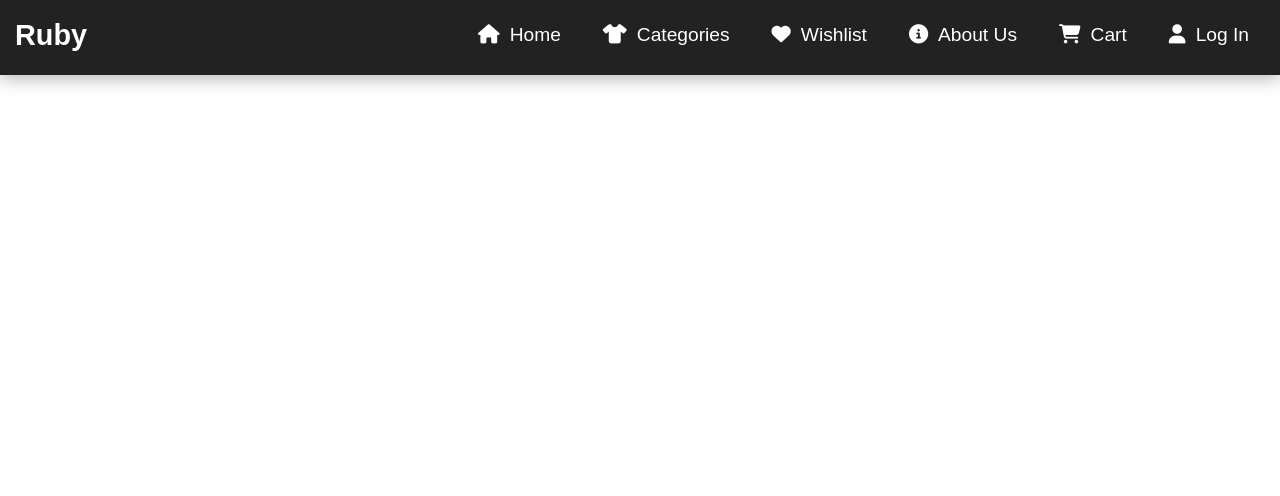
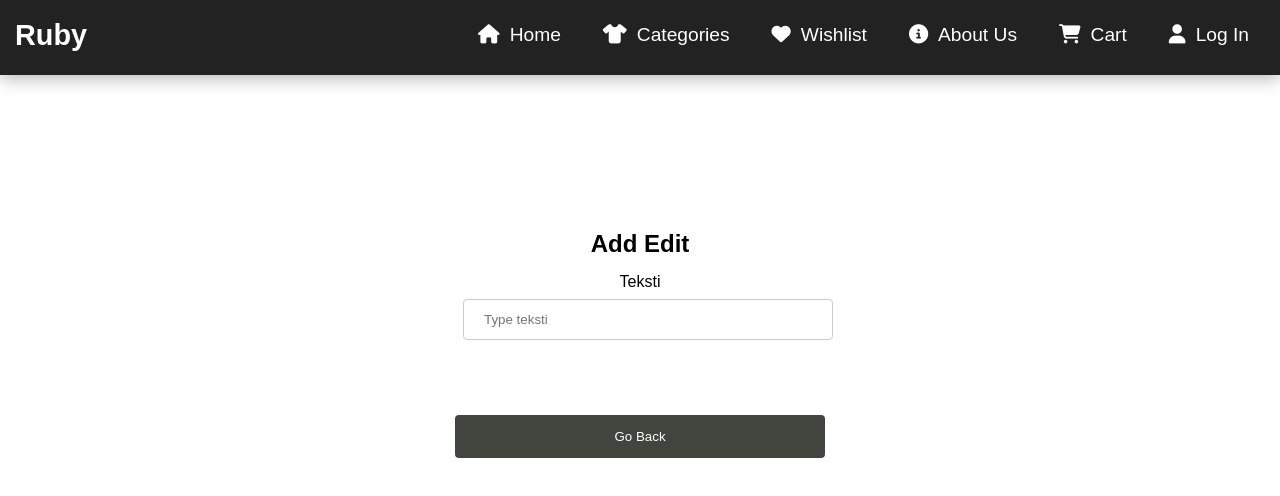
Before and after one commit to DonatHalimi/ProjektiLab1, a React (Create React App) app in the folder client/: page /addAboutUs in a window 1280 px wide. Shown: the top 496 px of the page. Built offline with nearby package versions, Linux system fonts and the light colour scheme; no server answers.

Commit message:
krijimi i crudit
aboutUs

```diff
--- a/client/src/App.js
+++ b/client/src/App.js
@@ -12,6 +12,7 @@ import AddEdit from "./Pages/AddEdit";
 import AddEditProduct from "./Pages/AddEditProduct";
 import { toast } from 'react-toastify';
 import 'react-toastify/dist/ReactToastify.css';
+import AddEditAboutUs from "./Pages/AddEditAboutUs";
 
 function App() {
   return (
@@ -28,6 +29,8 @@ function App() {
           <Route path="/update/:id" element={<AddEdit />} />
           <Route path="/addProduct" element={<AddEditProduct />} />
           <Route path="/product/update/:idproduct" element={<AddEditProduct />} />
+          <Route path="/addAboutUs" element={<AddEditAboutUs />} />
+          <Route path="/aboutus/update/:idaboutus" element={<AddEditAboutUs />} />
         </Routes>
         <ToTop />
       </BrowserRouter>
--- /dev/null
+++ b/client/src/Pages/AddEditAboutUs.js
@@ -0,0 +1,95 @@
+import React, { useState, useEffect, Fragment } from "react";
+import { useNavigate, useParams, Link } from "react-router-dom";
+import "./AddEditAboutUsStyle.css";
+import axios from "axios";
+import { toast } from 'react-toastify';
+import 'react-toastify/dist/ReactToastify.css';
+
+const initialState = {
+   teksti:""
+}
+
+const AddEditAboutUs = () => {
+    const [state, setState] = useState(initialState);
+
+
+    const { teksti} = state;
+
+    const navigate = useNavigate();
+
+    const { idaboutus } = useParams();
+
+    useEffect(() => {
+        axios.get(`http://localhost:6001/api/aboutus/get/${idaboutus}`)
+            .then((resp) => setState({ ...resp.data[0] }))
+            .catch((err) => console.log(err));
+    }, [idaboutus]);
+
+
+    const handleSubmit = (e) => {
+        e.preventDefault();
+        console.log("handleSubmit called");
+        if (!teksti) {
+            toast.error("Please fill out all the fields");
+        } else {
+            if (!idaboutus) {
+                axios.post('http://localhost:6001/api/post', {
+                    teksti
+                }).then(() => {
+                    setState({ ...state, teksti:"", })
+
+                }).catch((err) => toast.error(err.response.data))
+                toast.success("User Added Successfully");
+            } else {
+                axios.put(`http://localhost:6001/api/aboutus/update/${idaboutus}`, {
+                    idaboutus,
+                    teksti
+                }).then(() => {
+                    setState({ ...state, teksti:"", })
+
+                }).catch((err) => toast.error(err.response.data))
+                toast.success("User Added Successfully");
+            }
+
+            setTimeout(() =>
+                navigate("/Admin")
+            )
+        }
+    };
+
+    const handleInputChange = (e) => {
+        const { name, value } = e.target;
+        setState({ ...state, [name]: value });
+    }
+
+    return (
+        <div style={{ marginTop: "150px" }}>
+
+            <h2>Add Edit</h2>
+
+            <form style={{
+                margin: "auto",
+                padding: "15px",
+                maxWidth: "400px",
+                alignContent: "center"
+            }}
+                onSubmit={handleSubmit}
+            >
+
+                <div className="user-box">
+                    <label htmlFor='teksti '>Teksti</label>
+                    <input value={teksti || ""} onChange={handleInputChange} type="text" placeholder="Type teksti" id="teksti" name="teksti"></input>
+
+                </div>
+
+
+                <input type="submit" value={idaboutus ? "Update" : "Save"} />
+                <Link to="/Admin">
+                    <input type="button" value="Go Back"></input>
+                </Link>
+            </form>
+        </div>
+    );
+};
+
+export default AddEditAboutUs;
--- /dev/null
+++ b/client/src/Pages/AddEditAboutUsStyle.css
@@ -0,0 +1,48 @@
+body {
+    text-align: center;
+}
+
+input[type="text"],
+select {
+    width: 100%;
+    padding: 12px 20px;
+    margin: 8px;
+    display: inline-block;
+    border: 1px solid #ccc;
+    border-radius: 4px;
+    box-sizing: border-box;
+}
+
+input[type="submit"] {
+    width: 100%;
+    background-color: #4caf50;
+    color: white;
+    padding: 14px 20px;
+    margin: 8px 0;
+    border: none;
+    border-radius: 4px;
+    cursor: pointer;
+    background: none;
+    content: none;
+}
+
+input[type="button"] {
+    width: 100%;
+    background-color: #40453e;
+    color: white;
+    padding: 14px 20px;
+    margin: 8px 0;
+    border: none;
+    border-radius: 4px;
+    cursor: pointer;
+    content: none;
+}
+
+input[type="submit"]:hover {
+    background-color: #4caf50;
+    background: none;
+}
+
+input[type="submit"]:hover::after {
+    content: none;
+}
--- a/client/src/Pages/Admin.js
+++ b/client/src/Pages/Admin.js
@@ -7,6 +7,8 @@ import axios from "axios";
 function App() {
   const [data, setData] = useState([]);
   const [productData, setProductData] = useState([]);
+
+  const [aboutUsData, setaboutUsData] = useState([]);
 
   const loadData = async () => {
     try {
@@ -34,9 +36,23 @@ function App() {
     }
   };
 
+  const loadDataAboutUs = async () => {
+    try {
+      const response = await axios.get('http://localhost:6001/api/aboutus/get');
+      if (response && response.data) {
+        setaboutUsData(response.data);
+      } else {
+        console.log('API endpoint did not return any data');
+      }
+    } catch (error) {
+      console.log(error);
+    }
+  };
+
   useEffect(() => {
     loadData();
     loadDataProduct();
+    loadDataAboutUs();
   }, []);
 
 
@@ -57,6 +73,15 @@ function App() {
       toast.success("Product deleted successfully");
 
       setTimeout(() => loadData, 500)
+    }
+  }
+
+  const deleteAboutUs = (id) => {
+    if (window.confirm("Are you sure that you want to delete that user?")) {
+      axios.delete(`http://localhost:6001/api/aboutus/remove/${id}`);
+      toast.success("User deleted successfully");
+
+      setTimeout(() => loadData(), 500)
     }
   }
 
@@ -167,8 +192,54 @@ function App() {
           })}
         </tbody>
       </table>
+      { /*Tabela per ndryshime ne user-a*/}
+      <table className='styled-table'>
+        <thead>
+          <tr>
+            <th>ID</th>
+            <th>Teksti</th>
+            <th>Insert</th>
+            <th>Update</th>
+            <th>Delete</th>
+
+          </tr>
+        </thead>
+        <tbody>
+
+          {aboutUsData.map((aboutus, indexaboutus) => {
+            return (
+              <Fragment key={aboutus.idaboutus}>
+                <tr>
+                  <th scope="row">{indexaboutus + 1}</th>
+                  <td>{aboutus.teksti}</td>
+
+                  <td>
+                    <Link to={`/update/${aboutus.idaboutus}`}>
+                      <button className="btn btn-edit">
+                        <i className="fa-solid fa-user-pen"></i>
+                      </button>
+                    </Link>
+
+                    <Link>
+                      <button className="btn btn-delete" onClick={() => deleteAboutUs(aboutus.idaboutus)}>
+                        <i class="fa-solid fa-user-minus"></i>
+                      </button>
+                    </Link>
+                    <Link to={"/addAboutUs"}>
+                      <button className="btn btn-User">
+                        <i class="fa-solid fa-user-plus"></i>
+                      </button>
+                    </Link>
+                  </td>
+                </tr>
+              </Fragment>
+            );
+          })}
+        </tbody>
+      </table>
     </div>
   );
 };
 
+
 export default App;
--- a/client/src/Pages/aboutUs.jsx
+++ b/client/src/Pages/aboutUs.jsx
@@ -4,8 +4,8 @@ import "./aboutUsStyle.css";
 function AboutPage() {
   return (
     <div className="about-container">
-      <h1>About Us</h1>
-      <p>We are a company that specializes in creating React applications.</p>
+      <h1 id="abt">About Us</h1>
+      <p id="info" >Welcome to Ruby, your one-stop-shop for all things fashion and lifestyle. We offer a carefully curated selection of apparel, accessories, and beauty products for women, men, and kids. Our products are of high quality, stylish, and affordable, ensuring that everyone can find something they love.We are passionate about fashion and committed to staying ahead of the game.Our team of experienced buyers, stylists, and designers are constantly on the lookout for the latest trends and emerging brands to add to our collection. We believe that customer satisfaction is key to our success and are dedicated to providing excellent customer service and support.At Ruby, we make online shopping easy and convenient with our user-friendly website, fast and reliable shipping, and hassle-free returns and exchanges. Our goal is to provide our customers with an exceptional shopping experience that is personalized, fun, and convenient. Thank you for choosing Ruby as your fashion destination, we look forward to serving you!</p>
     </div>
   );
 }
--- a/client/src/Pages/aboutUsStyle.css
+++ b/client/src/Pages/aboutUsStyle.css
@@ -1,8 +1,25 @@
 .about-container {
     max-width: 800px;
-    padding: 40px;
+    padding: 5px;
     text-align: center;
     margin-bottom: 100px;
     font-size: 48px;
-    color: red;
+
   }
+
+#abt{
+  font-family:Arial, Helvetica, sans-serif;
+  font-size: 80px;
+  position: relative;
+  top: 123px;
+  right: 80px;
+}
+
+#info{
+  font-size: 20px;
+  position: relative;
+  top: 145px;
+  left: 70px;
+  margin-right: 260px;
+  text-align: left;
+}
```
Also changed, not shown: 1 other file (tests, documents, lock files or other folders).
